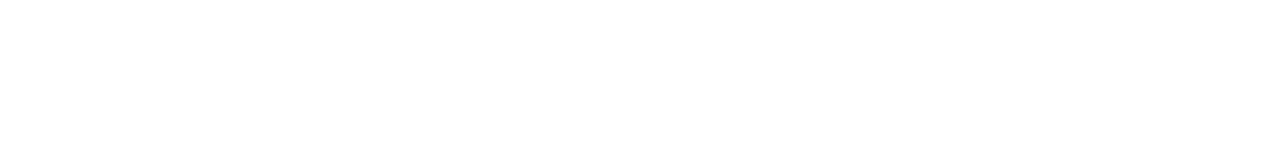
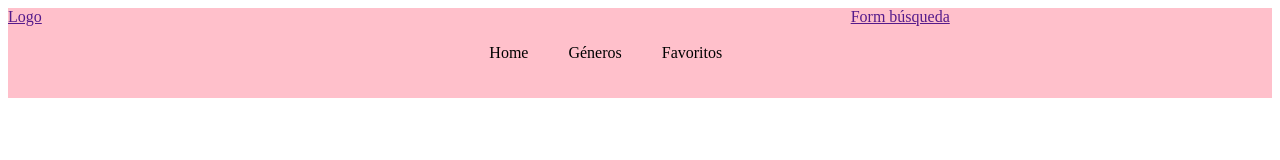
Before and after one commit to milagrosmarquez/pi-grupo5--haybudin, a plain HTML site: page index1.html in a window 1280 px wide. Drawn offline with Linux system fonts and the light colour scheme.

Commit message:
subo el header

```diff
--- a/index1.html
+++ b/index1.html
@@ -8,8 +8,26 @@
 </head>
 <body>
 
-<header></header>
+<header>
+
+    <section class="logo">
+        <a href="">Logo</a>
+    </section>
+
+<nav>
+    <ul class="navbar">
+        <li class="item-header"><a href=""></a>Home</li>
+        <li class="item-header"><a href=""></a>Géneros</li>
+        <li class="item-header"><a href=""></a>Favoritos</li>
+    </ul>
+</nav>
+        <section class="búsqueda">
+        <a href="">Form búsqueda</a>
+        </section>
+</header>
+
 <main></main>
+
 <footer></footer>
 
 </body>
--- a/style.css
+++ b/style.css
@@ -0,0 +1,28 @@
+/** HEADER**/
+
+header {
+    background-color: pink;
+    display: flex;
+    flex-direction: row;
+    justify-content: center;
+}
+
+.navbar {
+    list-style-type: none;
+    display: flex;
+    flex-direction: row;
+}
+
+nav {
+    width: 100%;
+}
+.item-header {
+    margin: 20px;
+}
+
+.logo {
+    width: 100%;
+}
+.búsqueda {
+    width: 100%;
+}
```
